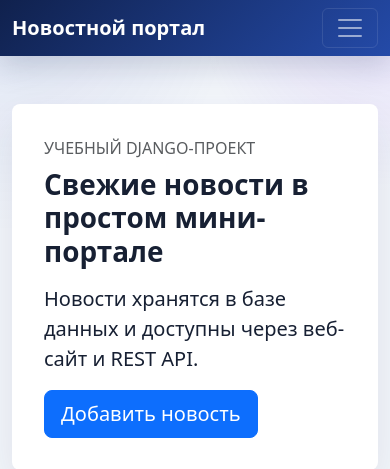
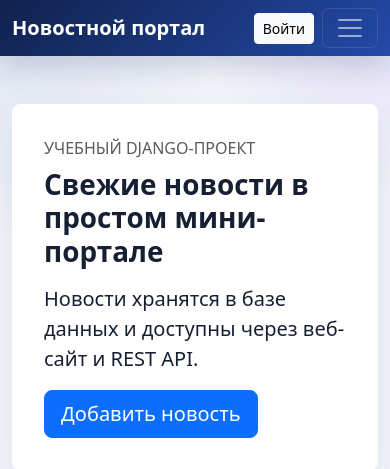
Before and after one commit to starblazek/news_portal_django, a Django app: page / in a window 390 px wide. Shown: the top 469 px of the page. Run offline with Django 5.2, Linux system fonts and the light colour scheme; tables that the repository leaves empty hold one stand-in row (values such as "Sample post").

Commit message:
Добавление страницы авторизации

```diff
--- a/news_app/templates/base.html
+++ b/news_app/templates/base.html
@@ -14,6 +14,16 @@
     <nav class="navbar navbar-expand-lg navbar-dark portal-nav">
         <div class="container">
             <a class="navbar-brand fw-semibold" href="{% url 'home' %}">Новостной портал</a>
+            <div class="ms-auto me-2 d-lg-none">
+                {% if user.is_authenticated %}
+                    <form method="post" action="{% url 'logout' %}">
+                        {% csrf_token %}
+                        <button class="btn btn-outline-light btn-sm" type="submit">Выйти</button>
+                    </form>
+                {% else %}
+                    <a class="btn btn-light btn-sm" href="{% url 'login' %}">Войти</a>
+                {% endif %}
+            </div>
             <button class="navbar-toggler" type="button" data-bs-toggle="collapse" data-bs-target="#portalNav">
                 <span class="navbar-toggler-icon"></span>
             </button>
```
